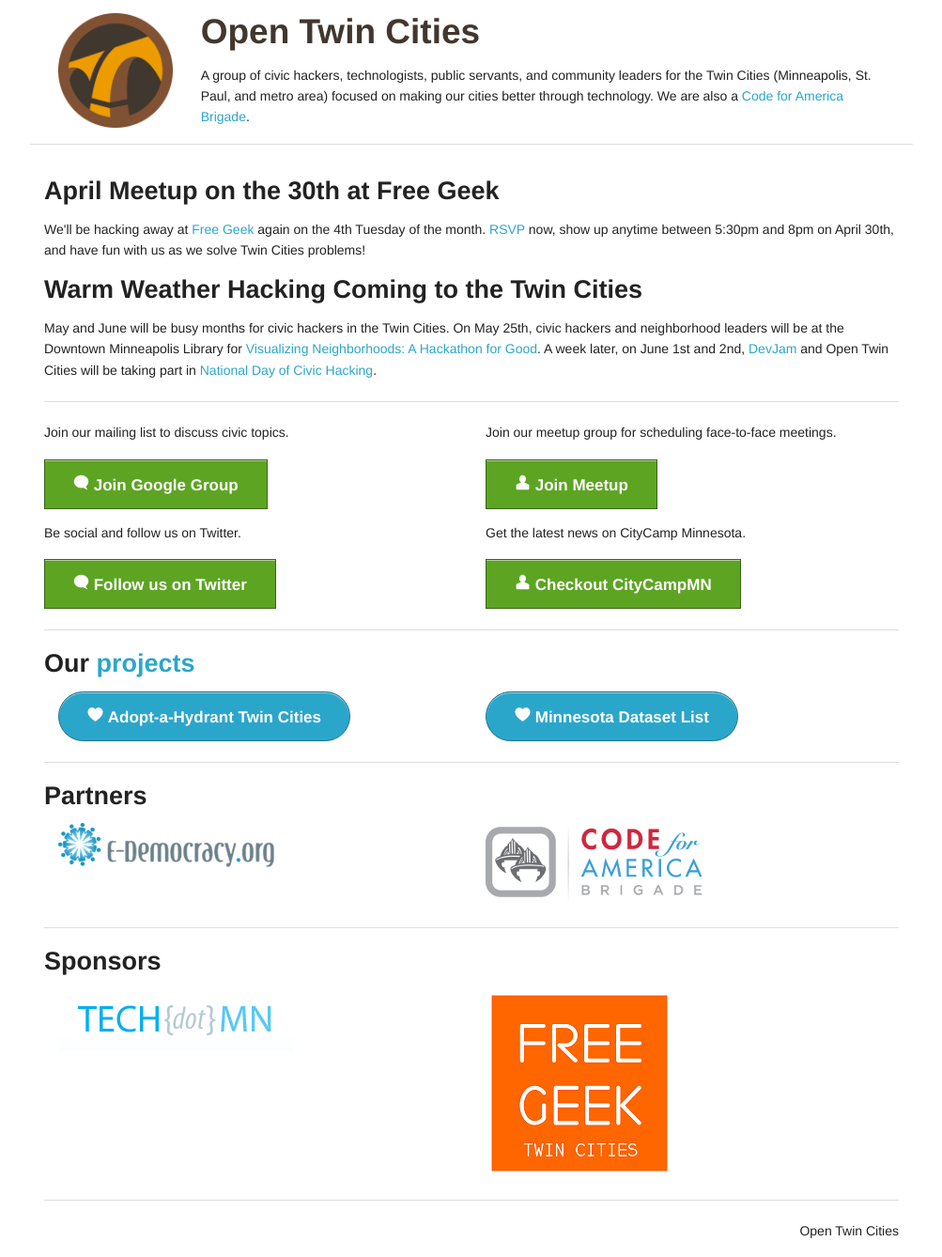
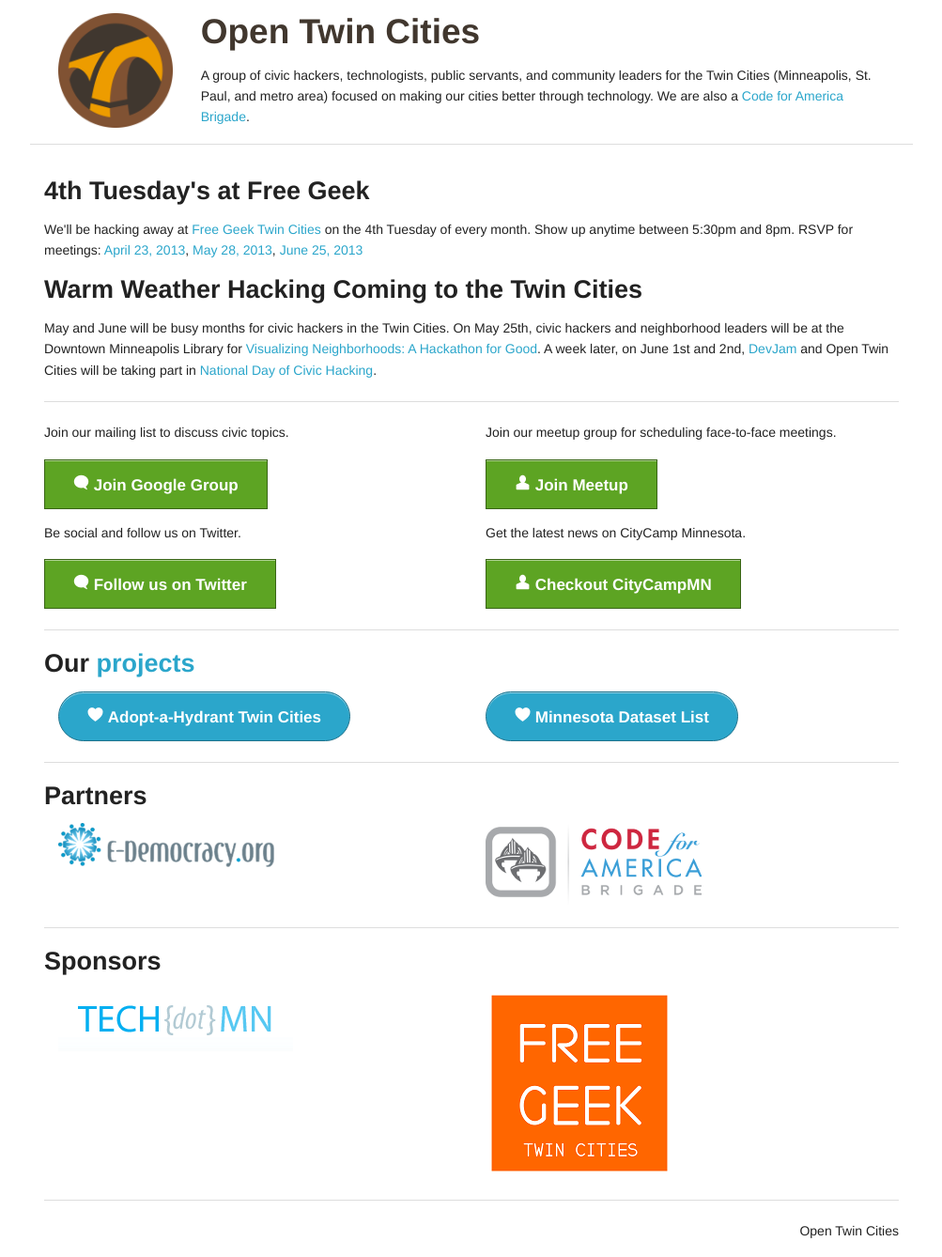
Before and after one commit to OpenTwinCities/opentwincities.github.com, a Jekyll site: the page built from index.html, in a window 1280 px wide. Shown: the whole page at 94% size, without its empty margins (138-1141 px from the left). Built offline with Jekyll 4.4.1, drawn with Linux system fonts in a browser that asks for light colours; nearby versions of some CDN libraries.

Commit message:
Updating meetup dates.

```diff
--- a/index.html
+++ b/index.html
@@ -5,10 +5,15 @@
 
   <div class="row">
     <div class="twelve columns">
-      <h3>April Meetup on the 30th at Free Geek</h3>
+      <h3>4th Tuesday's at Free Geek</h3>
 
       <p>We'll be hacking away at <a href="http://goo.gl/maps/ydZy">Free
-      Geek</a> again on the 4th Tuesday of the month. <a href="http://www.meetup.com/cfabrigade/Twin-Cities/915802/">RSVP</a> now, show up anytime between 5:30pm and 8pm on April 30th, and have fun with us as we solve Twin Cities problems!</p>
+      Geek Twin Cities</a> on the 4th Tuesday of every month.
+      Show up anytime between 5:30pm and 8pm.  RSVP for meetings:
+        <a href="http://www.meetup.com/cfabrigade/Twin-Cities/915802/">April 23, 2013</a>,
+        <a href="http://www.meetup.com/cfabrigade/Twin-Cities/928902/">May 28, 2013</a>,
+        <a href="http://www.meetup.com/cfabrigade/Twin-Cities/928912/">June 25, 2013</a>
+      </p>
 
       <h3>Warm Weather Hacking Coming to the Twin Cities</h3>
       <p>May and June will be busy months for civic hackers in the Twin Cities. On May 25th, civic hackers and neighborhood leaders will be at the Downtown Minneapolis Library for <a href="http://visualizingneighborhoods-es2005.eventbrite.com/?rank=1" target="_blank">Visualizing Neighborhoods: A Hackathon for Good</a>. A week later, on June 1st and 2nd, <a href="http://devjam.com/" target="_blank">DevJam</a> and Open Twin Cities will be taking part in <a href="http://hackforchange.org/" target="_blank">National Day of Civic Hacking</a>.</p>
```
